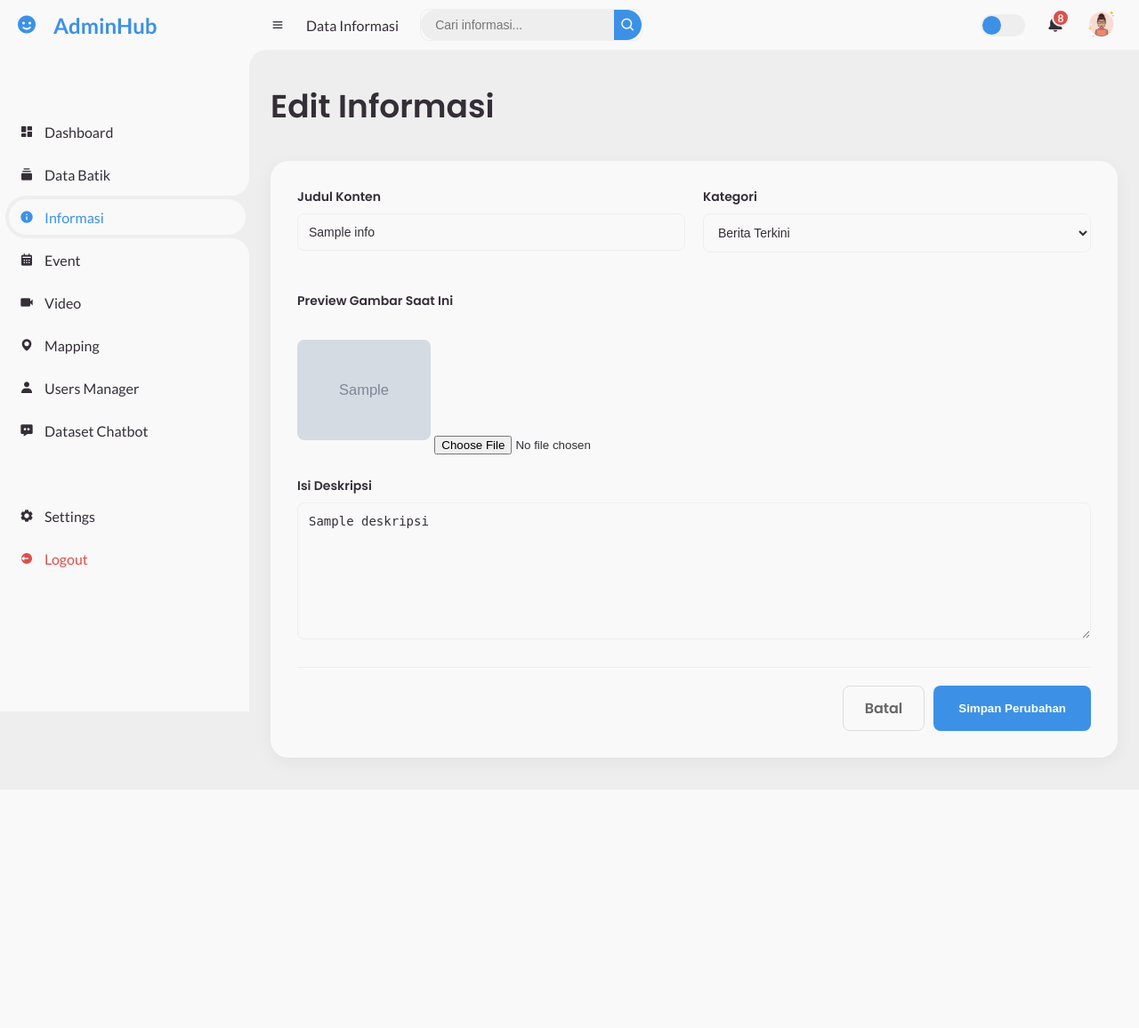
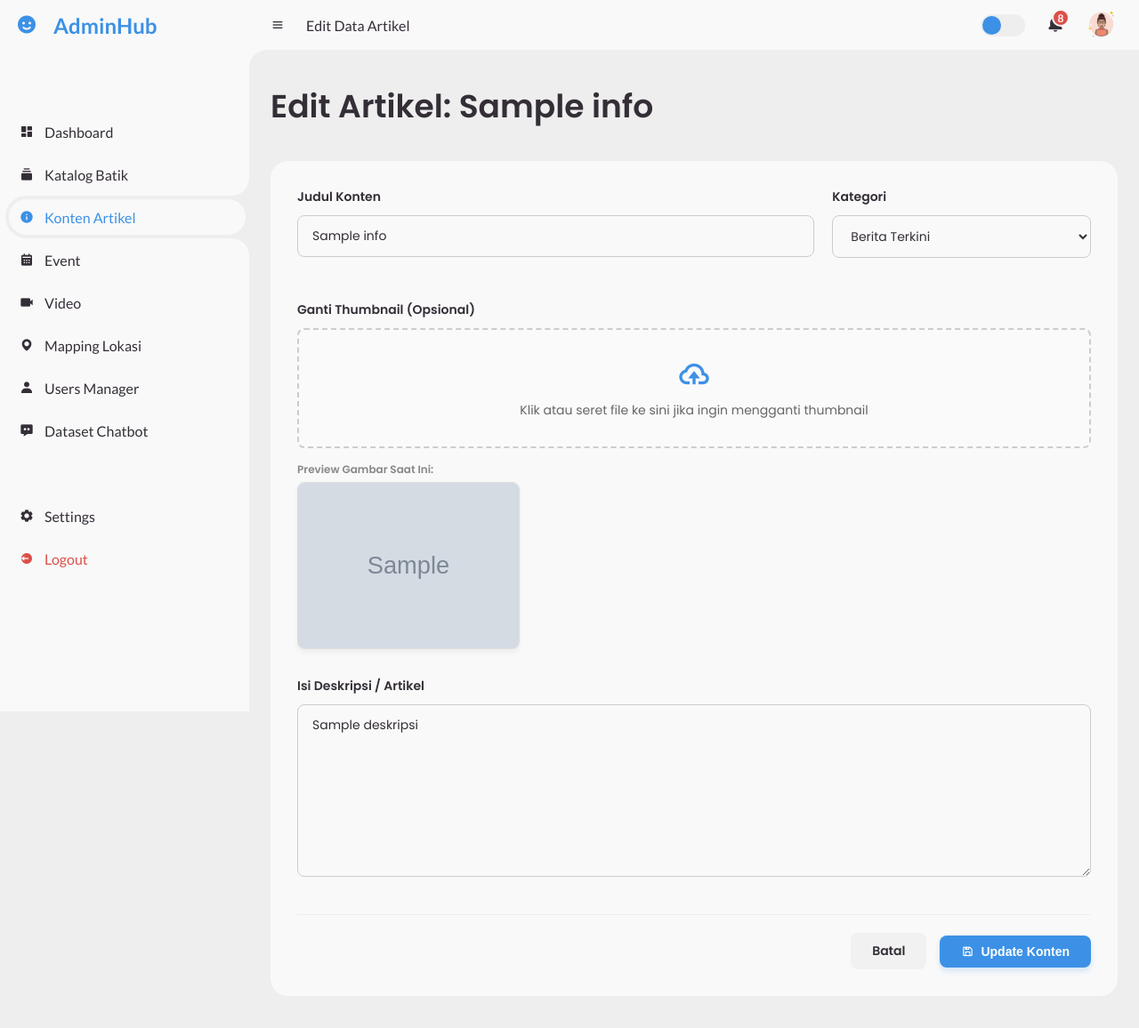
Before and after one commit to tamris/service_batik, a Flask app: template templates/informasi/edit.html in a window 1280 px wide. Shown: the whole page at 89% size. Before the commit the page ends 867 px from the top, so only its background shows below. Run offline with Flask 3, Linux system fonts and the light colour scheme; the template is opened without the code that fills it: most values are stand-ins (such as "Sample title", 1, 10 or a date in 2020); grey boxes marked "Sample" are stand-in pictures; some libraries are stand-ins or nearby versions.

Commit message:
update informasi done

```diff
--- /dev/null
+++ b/static/css/informasi.css
@@ -0,0 +1,436 @@
+/* =========================================
+   MODERN STYLING FOR ARTIKEL INDEX (LIST)
+========================================= */
+
+/* Search Box Customization */
+.search-box .form-input {
+    display: flex;
+    align-items: center;
+    background: #f1f1f1;
+    border-radius: 36px;
+    overflow: hidden;
+    border: 1px solid transparent;
+    transition: all 0.3s ease;
+}
+
+.search-box .form-input:focus-within {
+    border-color: #3C91E6;
+    background: #fff;
+    box-shadow: 0 0 0 3px rgba(60, 145, 230, 0.15);
+}
+
+.search-box .form-input input {
+    padding: 10px 16px;
+    border: none;
+    background: transparent;
+    outline: none;
+    width: 250px;
+    font-family: inherit;
+    font-size: 14px;
+    color: var(--dark);
+}
+
+.search-box .form-input button {
+    padding: 10px 16px;
+    background: #3C91E6;
+    color: #fff;
+    border: none;
+    cursor: pointer;
+    font-size: 16px;
+    transition: 0.3s;
+}
+
+.search-box .form-input button:hover {
+    background: #2b7bc6;
+}
+
+/* Article Thumbnail Styling */
+.article-thumb {
+    width: 100px; /* Ukuran pas untuk gambar artikel */
+    aspect-ratio: 4 / 3; /* Format standar foto */
+    border-radius: 6px;
+    overflow: hidden;
+    background-color: #f1f1f1;
+    box-shadow: 0 2px 4px rgba(0, 0, 0, 0.08);
+}
+
+.article-thumb img {
+    width: 100% !important;
+    height: 100% !important;
+    object-fit: cover !important;
+     border-radius: 0 !important;
+    display: block !important;
+    transition: transform 0.3s ease;
+}
+
+.article-thumb:hover img {
+    transform: scale(1.1); /* Efek zoom tipis saat dihover */
+}
+
+/* Text & Content Styling */
+.article-title {
+    font-weight: 600;
+    font-size: 14px;
+    color: var(--dark);
+    display: block;
+    margin-bottom: 6px;
+}
+
+.limit-text {
+    display: -webkit-box;
+    -webkit-line-clamp: 2; /* Batasi teks maksimal 2 baris */
+    -webkit-box-orient: vertical;
+    overflow: hidden;
+    text-overflow: ellipsis;
+    font-size: 13px;
+    color: #555;
+    line-height: 1.5;
+}
+
+/* Action Buttons */
+.action-btn {
+    display: flex;
+    align-items: center;
+    gap: 8px;
+}
+
+.btn-icon {
+    width: 32px;
+    height: 32px;
+    display: flex;
+    align-items: center;
+    justify-content: center;
+    border-radius: 8px;
+    color: #fff;
+    text-decoration: none;
+    font-size: 16px;
+    transition: all 0.3s ease;
+}
+
+.btn-edit { background: #FFCE26; color: #333; }
+.btn-edit:hover { background: #e5b822; transform: translateY(-2px); }
+
+.btn-delete { background: #FD7238; color: #fff; }
+.btn-delete:hover { background: #e06532; transform: translateY(-2px); }
+
+/* =========================================
+   PAGINATION STYLING (MODERN & RAPI)
+========================================= */
+
+.pagination-wrapper {
+    display: flex;
+    justify-content: space-between;
+    align-items: center;
+    margin-top: 24px;
+    padding-top: 20px;
+    border-top: 1px solid #eee;
+}
+
+.pagi-info {
+    font-size: 14px;
+    color: #888;
+}
+
+.pagi-info b {
+    color: var(--dark);
+}
+
+/* Membungkus semua tombol (Prev, Numbers, Next) */
+.pagi-buttons {
+    display: flex;
+    align-items: center;
+    gap: 8px;
+}
+
+/* Membungkus khusus angka agar sejajar */
+.pagi-numbers {
+    display: flex;
+    align-items: center;
+    gap: 6px;
+}
+
+/* Tombol Umum (Prev & Next) */
+.pagi-btn {
+    display: flex;
+    align-items: center;
+    justify-content: center;
+    gap: 5px;
+    height: 36px; /* Tinggi diseragamkan */
+    padding: 0 14px;
+    background: #fff;
+    border: 1px solid #ccc;
+    border-radius: 8px;
+    text-decoration: none;
+    color: var(--dark);
+    font-size: 14px;
+    font-weight: 500;
+    transition: all 0.3s ease;
+}
+
+/* Khusus untuk tombol angka (biar kotak presisi) */
+.pagi-btn.number {
+    padding: 0;
+    width: 36px; /* Lebar disamakan dengan tinggi */
+}
+
+/* Efek Hover & Active */
+.pagi-btn:hover, .pagi-btn.active {
+    background: #3C91E6;
+    color: #fff;
+    border-color: #3C91E6;
+    box-shadow: 0 4px 6px rgba(60, 145, 230, 0.2);
+}
+
+/* =========================================
+   DARK MODE OVERRIDES (PAGINATION)
+========================================= */
+
+body.dark .pagination-wrapper {
+    border-top-color: #3f444a;
+}
+
+body.dark .pagi-info {
+    color: #aaa;
+}
+
+body.dark .pagi-info b {
+    color: #fff;
+}
+
+body.dark .pagi-btn {
+    background: #25282b;
+    border-color: #3f444a;
+    color: #e0e0e0;
+}
+
+body.dark .pagi-btn:hover,
+body.dark .pagi-btn.active {
+    background: #3C91E6;
+    border-color: #3C91E6;
+    color: #fff;
+    box-shadow: 0 4px 6px rgba(60, 145, 230, 0.3);
+}
+
+/* =========================================
+   DARK MODE OVERRIDES
+========================================= */
+
+body.dark .search-box .form-input { background: #25282b; }
+body.dark .search-box .form-input input { color: #fff; }
+body.dark .search-box .form-input:focus-within { background: #1e2124; }
+
+body.dark .article-thumb { box-shadow: 0 2px 4px rgba(0,0,0,0.4); background: #25282b; }
+body.dark .article-title { color: #fff; }
+body.dark .limit-text { color: #bbb; }
+
+body.dark .pagination-wrapper { border-top-color: #3f444a; }
+body.dark .pagi-btn { background: #25282b; border-color: #3f444a; color: #e0e0e0; }
+body.dark .pagi-btn:hover, body.dark .pagi-btn.active { background: #3C91E6; color: #fff; }
+body.dark .pagi-info { color: #aaa; }
+body.dark .pagi-info b { color: #fff; }
+
+/* =========================================
+   MODERN FORM STYLING FOR ARTIKEL CREATION
+========================================= */
+
+.info-form-container {
+    padding: 30px !important;
+    background: var(--light);
+    border-radius: 16px;
+}
+
+.info-grid {
+    display: grid;
+    gap: 20px;
+    margin-bottom: 24px;
+}
+
+.title-category-grid {
+    grid-template-columns: 2fr 1fr;
+}
+
+.info-group {
+    margin-bottom: 24px;
+}
+
+.info-label {
+    display: block;
+    font-weight: 600;
+    color: var(--dark);
+    margin-bottom: 10px;
+    font-size: 14px;
+}
+
+.info-input {
+    width: 100%;
+    padding: 12px 16px;
+    background: var(--light);
+    border: 1px solid #ccc;
+    border-radius: 8px;
+    font-family: inherit;
+    font-size: 14px;
+    color: var(--dark);
+    transition: all 0.3s ease;
+    box-sizing: border-box;
+}
+
+.info-input:focus {
+    border-color: #3C91E6;
+    outline: none;
+    box-shadow: 0 0 0 3px rgba(60, 145, 230, 0.15);
+}
+
+/* Custom File Upload Box */
+.file-upload-box {
+    position: relative;
+    width: 100%;
+    padding: 30px 20px;
+    border: 2px dashed #ccc;
+    border-radius: 8px;
+    text-align: center;
+    background: #fafafa;
+    cursor: pointer;
+    transition: all 0.3s ease;
+}
+
+.file-upload-box:hover {
+    border-color: #3C91E6;
+    background: #f0f8ff;
+}
+
+.file-upload-box input[type="file"] {
+    position: absolute;
+    top: 0;
+    left: 0;
+    width: 100%;
+    height: 100%;
+    opacity: 0;
+    cursor: pointer;
+    z-index: 10;
+}
+
+.upload-content {
+    display: flex;
+    flex-direction: column;
+    align-items: center;
+    gap: 10px;
+}
+
+.upload-icon {
+    font-size: 40px;
+    color: #3C91E6;
+}
+
+#uploadText {
+    font-size: 14px;
+    color: #666;
+    margin: 0;
+}
+
+/* Style Preview Image */
+#imagePreview {
+    max-width: 250px;
+    border-radius: 8px;
+    border: 1px solid #ddd;
+    box-shadow: 0 4px 6px rgba(0,0,0,0.05);
+}
+
+/* Action Buttons Container */
+.info-actions {
+    display: flex;
+    justify-content: flex-end;
+    align-items: center;
+    gap: 15px;
+    margin-top: 35px;
+    padding-top: 20px;
+    border-top: 1px solid #eee;
+}
+
+/* =========================================
+   ACTION BUTTONS STYLING (BATAL & SIMPAN)
+========================================= */
+
+.btn-cancel {
+    padding: 10px 24px;
+    background: #f1f1f1;
+    color: var(--dark);
+    text-decoration: none;
+    border-radius: 8px;
+    font-weight: 600;
+    font-size: 14px;
+    transition: all 0.3s ease;
+}
+
+.btn-cancel:hover {
+    background: #e0e0e0;
+}
+
+.btn-save {
+    display: flex;
+    align-items: center;
+    gap: 8px;
+    padding: 10px 24px;
+    background: #3C91E6;
+    color: #fff;
+    border: none;
+    border-radius: 8px;
+    font-weight: 600;
+    font-size: 14px;
+    cursor: pointer;
+    transition: all 0.3s ease;
+    box-shadow: 0 4px 6px rgba(60, 145, 230, 0.2);
+}
+
+.btn-save:hover {
+    background: #2b7bc6;
+    box-shadow: 0 6px 12px rgba(60, 145, 230, 0.3);
+    transform: translateY(-1px);
+}
+
+/* Dark mode adjustment khusus tombol Batal */
+body.dark .btn-cancel {
+    background: #333;
+    color: #bbb;
+}
+
+body.dark .btn-cancel:hover {
+    background: #444;
+    color: #fff;
+}
+
+/* =========================================
+   DARK MODE OVERRIDES FOR ARTIKEL FORM
+========================================= */
+
+body.dark .info-form-container {
+    background: #1a1c1e !important;
+    box-shadow: 0 8px 24px rgba(0, 0, 0, 0.2);
+}
+
+body.dark .info-label { color: #e0e0e0; }
+
+body.dark .info-input {
+    background: #25282b;
+    border-color: #3f444a;
+    color: #ffffff;
+}
+
+body.dark .info-input:focus {
+    border-color: #3C91E6;
+    box-shadow: 0 0 0 3px rgba(60, 145, 230, 0.25);
+}
+
+body.dark .file-upload-box {
+    background: #25282b;
+    border-color: #3f444a;
+}
+
+body.dark .file-upload-box:hover {
+    background: #1e2124;
+    border-color: #3C91E6;
+}
+
+body.dark #uploadText { color: #aaa; }
+body.dark #imagePreview { border-color: #3f444a; }
+
+body.dark .info-actions { border-top-color: #3f444a; }
--- a/templates/informasi/edit.html
+++ b/templates/informasi/edit.html
@@ -1,16 +1,17 @@
 <!DOCTYPE html>
 <html lang="en">
+
 <head>
     <meta charset="UTF-8">
     <meta name="viewport" content="width=device-width, initial-scale=1.0">
     <link href='https://unpkg.com/boxicons@2.0.9/css/boxicons.min.css' rel='stylesheet'>
     <link rel="stylesheet" href="{{ url_for('static', filename='css/style.css') }}">
-    <link rel="stylesheet" href="{{ url_for('static', filename='css/galeri.css') }}">
-    <title>Tambah Informasi</title>
+    <link rel="stylesheet" href="{{ url_for('static', filename='css/informasi.css') }}">
+    <title>Edit Artikel - AdminHub</title>
 </head>
+
 <body>
     <script>
-        // Script untuk menjaga konsistensi tema saat page load
         const theme = localStorage.getItem('theme');
         if (theme === 'dark') { document.body.classList.add('dark'); }
     </script>
@@ -18,73 +19,83 @@
     <section id="sidebar">
         <a href="#" class="brand"><i class='bx bxs-smile'></i><span class="text">AdminHub</span></a>
         <ul class="side-menu top">
-			<li><a href="{{ url_for('web_dashboard.index') }}"><i class='bx bxs-dashboard' ></i><span class="text">Dashboard</span></a></li>
-			<li><a href="{{ url_for('galeri.index') }}"><i class='bx bxs-collection' ></i><span class="text">Data Batik</span></a></li>
-			<li class="active"><a href="{{ url_for('informasi.index') }}"><i class='bx bxs-info-circle' ></i><span class="text">Informasi</span></a></li>
-			<li><a href="{{ url_for('event.index') }}"><i class='bx bxs-calendar' ></i><span class="text">Event</span></a></li>
-			<li><a href="{{ url_for('video.index') }}"><i class='bx bxs-video' ></i><span class="text">Video</span></a></li>
-			<li><a href="#"><i class='bx bxs-map' ></i><span class="text">Mapping</span></a></li>
-			<li><a href="#"><i class='bx bxs-user' ></i><span class="text">Users Manager</span></a></li>
-			<li><a href="#"><i class='bx bxs-message-dots' ></i><span class="text">Dataset Chatbot</span></a></li>
+            <li><a href="{{ url_for('web_dashboard.index') }}"><i class='bx bxs-dashboard'></i><span class="text">Dashboard</span></a></li>
+            <li><a href="{{ url_for('galeri.index') }}"><i class='bx bxs-collection'></i><span class="text">Katalog Batik</span></a></li>
+            <li class="active"><a href="{{ url_for('informasi.index') }}"><i class='bx bxs-info-circle'></i><span class="text">Konten Artikel</span></a></li>
+            <li><a href="{{ url_for('event.index') }}"><i class='bx bxs-calendar'></i><span class="text">Event</span></a></li>
+            <li><a href="{{ url_for('video.index') }}"><i class='bx bxs-video'></i><span class="text">Video</span></a></li>
+            <li><a href="#"><i class='bx bxs-map'></i><span class="text">Mapping Lokasi</span></a></li>
+            <li><a href="#"><i class='bx bxs-user'></i><span class="text">Users Manager</span></a></li>
+            <li><a href="#"><i class='bx bxs-message-dots'></i><span class="text">Dataset Chatbot</span></a></li>
         </ul>
         <ul class="side-menu">
-			<li><a href="#"><i class='bx bxs-cog' ></i><span class="text">Settings</span></a></li>
-			<li><a href="#" class="logout"><i class='bx bxs-log-out-circle' ></i><span class="text">Logout</span></a></li>
+            <li><a href="#"><i class='bx bxs-cog'></i><span class="text">Settings</span></a></li>
+            <li><a href="#" class="logout"><i class='bx bxs-log-out-circle'></i><span class="text">Logout</span></a></li>
         </ul>
     </section>
 
     <section id="content">
         <nav>
-			<i class='bx bx-menu' ></i>
-			<a href="#" class="nav-link">Data Informasi</a>
-			<form action="{{ url_for('informasi.index') }}" method="GET" class="search-box">
-				<div class="form-input">
-					<input type="search" name="q" placeholder="Cari informasi..." autocomplete="off">
-					<button type="submit" class="search-btn"><i class='bx bx-search'></i></button>
-				</div>
-			</form>
+            <i class='bx bx-menu'></i>
+            <a href="#" class="nav-link">Edit Data Artikel</a>
+            <div class="spacer" style="flex-grow: 1;"></div>
             <input type="checkbox" id="switch-mode" hidden>
             <label for="switch-mode" class="switch-mode"></label>
-			<a href="#" class="notification"><i class='bx bxs-bell' ></i><span class="num">8</span></a>
+            <a href="#" class="notification"><i class='bx bxs-bell'></i><span class="num">8</span></a>
             <a href="#" class="profile"><img src="{{ url_for('static', filename='img/avatar.png') }}"></a>
         </nav>
 
         <main>
             <div class="head-title">
-        <div class="left"><h1>Edit Informasi</h1></div> </div>
+                <div class="left">
+                    <h1>Edit Artikel: {{ info.judul }}</h1>
+                </div>
+            </div>
+
             <div class="table-data">
-        <div class="order">
+                <div class="order info-form-container">
                     <form action="{{ url_for('informasi.edit', info_id=info._id) }}" method="POST" enctype="multipart/form-data">
-                <div class="form-grid" style="display: grid; grid-template-columns: 1fr 1fr; gap: 20px;">
-                    <div class="form-group">
-                        <label>Judul Konten</label>
-                        <input type="text" name="judul" value="{{ info.judul }}" required style="width:100%; padding:12px; border-radius:8px; border:1px solid var(--grey); background: var(--light); color: var(--dark);">
+
+                        <div class="info-grid title-category-grid">
+                            <div class="info-group">
+                                <label class="info-label">Judul Konten</label>
+                                <input type="text" name="judul" class="info-input" value="{{ info.judul }}" required>
                             </div>
-                    <div class="form-group">
-                        <label>Kategori</label>
-                        <select name="kategori" required style="width:100%; padding:12px; border-radius:8px; border:1px solid var(--grey); background: var(--light); color: var(--dark);">
-                            <option value="Berita Terkini" {{ 'selected' if info.kategori == 'Berita Terkini' else '' }}>Berita Terkini</option>
-                            <option value="Event" {{ 'selected' if info.kategori == 'Event' else '' }}>Event</option>
-                            <option value="Sosok & Inspirasi" {{ 'selected' if info.kategori == 'Sosok & Inspirasi' else '' }}>Sosok & Inspirasi</option>
-                            <option value="Edukasi" {{ 'selected' if info.kategori == 'Edukasi' else '' }}>Edukasi</option>
+                            <div class="info-group">
+                                <label class="info-label">Kategori</label>
+                                <select name="kategori" class="info-input" required>
+                                    <option value="Berita Terkini" {{ 'selected' if info.kategori == 'Berita Terkini' }}>Berita Terkini</option>
+                                    <option value="Event" {{ 'selected' if info.kategori == 'Event' }}>Event</option>
+                                    <option value="Sosok & Inspirasi" {{ 'selected' if info.kategori == 'Sosok & Inspirasi' }}>Sosok & Inspirasi</option>
+                                    <option value="Edukasi" {{ 'selected' if info.kategori == 'Edukasi' }}>Edukasi</option>
                                 </select>
                             </div>
                         </div>
 
-                <div class="form-group" style="margin-top:20px;">
-                    <label>Preview Gambar Saat Ini</label><br>
-                    <img src="{{ url_for('static', filename='img/informasi/' + info.gambar_url) }}" style="max-width: 150px; border-radius: 8px; margin-bottom:10px;">
-                    <input type="file" name="gambar" accept="image/*">
+                        <div class="info-group">
+                            <label class="info-label">Ganti Thumbnail (Opsional)</label>
+                            <div class="file-upload-box">
+                                <input type="file" name="gambar" accept="image/*" id="fileInput" onchange="previewImage(event)">
+                                <div class="upload-content">
+                                    <i class='bx bx-cloud-upload upload-icon'></i>
+                                    <p id="uploadText">Klik atau seret file ke sini jika ingin mengganti thumbnail</p>
+                                </div>
                             </div>
 
-                <div class="form-group">
-                    <label>Isi Deskripsi</label>
-                    <textarea name="deskripsi" rows="8" required style="width:100%; padding:12px; border-radius:8px; border:1px solid var(--grey); background: var(--light); color: var(--dark);">{{ info.deskripsi }}</textarea>
+                            <div class="preview-container" id="previewWrapper" style="display: block; margin-top: 15px;">
+                                <span class="info-label" id="previewTitle" style="font-size:12px; margin-bottom:5px; color:#888;">Preview Gambar Saat Ini:</span>
+                                <img id="imagePreview" src="{{ url_for('static', filename='img/informasi/' + info.gambar_url) }}" alt="Preview">
+                            </div>
                         </div>
 
-                <div class="form-actions" style="display:flex; justify-content:flex-end; gap:10px; margin-top:20px;">
+                        <div class="info-group">
+                            <label class="info-label">Isi Deskripsi / Artikel</label>
+                            <textarea name="deskripsi" class="info-input" rows="8" required>{{ info.deskripsi }}</textarea>
+                        </div>
+
+                        <div class="info-actions">
                             <a href="{{ url_for('informasi.index') }}" class="btn-cancel">Batal</a>
-                    <button type="submit" class="btn-save" style="background:#3C91E6; color:white;">Simpan Perubahan</button>
+                            <button type="submit" class="btn-save"><i class='bx bx-save'></i> Update Konten</button>
                         </div>
                     </form>
                 </div>
@@ -92,36 +103,37 @@
         </main>
     </section>
 
-    <script src="{{ url_for('static', filename='js/script.js') }}"></script>
     <script>
+        // Logika Dark Mode
+        const switchMode = document.getElementById('switch-mode');
+        if (localStorage.getItem('theme') === 'dark') {
+            switchMode.checked = true;
+        }
+        switchMode.addEventListener('change', function () {
+            if (this.checked) {
+                document.body.classList.add('dark');
+                localStorage.setItem('theme', 'dark');
+            } else {
+                document.body.classList.remove('dark');
+                localStorage.setItem('theme', 'light');
+            }
+        });
+
+        // Script Preview Gambar (Akan menimpa gambar lama jika file baru dipilih)
         function previewImage(event) {
             var reader = new FileReader();
             reader.onload = function(){
                 var output = document.getElementById('imagePreview');
-                var wrapper = document.getElementById('previewWrapper');
+                var title = document.getElementById('previewTitle');
+
                 output.src = reader.result;
-                wrapper.style.display = 'block'; // Tampilkan saat gambar terpilih
+                title.innerText = "Preview Gambar Baru:";
+                title.style.color = "#3C91E6"; // Kasih highlight biru biar jelas ini gambar baru
+
+                document.getElementById('uploadText').innerText = "Gambar baru berhasil dipilih. Klik lagi untuk mengganti.";
             };
             reader.readAsDataURL(event.target.files[0]);
         }
     </script>
-
-    <style>
-        .form-group select {
-            width: 100%;
-            padding: 12px 16px;
-            font-size: 14px;
-            background: var(--light);
-            color: var(--dark);
-            border: 1px solid var(--grey);
-            border-radius: 8px;
-            transition: all 0.3s;
-            cursor: pointer;
-        }
-        .form-group select:focus {
-            border-color: #3C91E6;
-            outline: none;
-        }
-    </style>
 </body>
 </html>
```
Also changed, not shown: templates/informasi/create.html (+59 -76 lines), templates/informasi/index.html (+15 -10 lines), static/img/events/31097ad4-2753-42c4-b43d-986ba94483aa.jpgtplv-aphluv4xwc-resize-jpeg_700_0.jpeg (added), static/img/events/6d199d07-99dc-4d72-a18b-0308bc4da40e.jpgtplv-aphluv4xwc-resize-jpeg_700_0.jpeg (added), static/img/events/b49f9d6e-2103-49fb-962b-408833f9e764.jpgtplv-aphluv4xwc-white-pad-v1_1600_1600.jpeg (added). Lines whose indentation alone changed are shown as unchanged.
